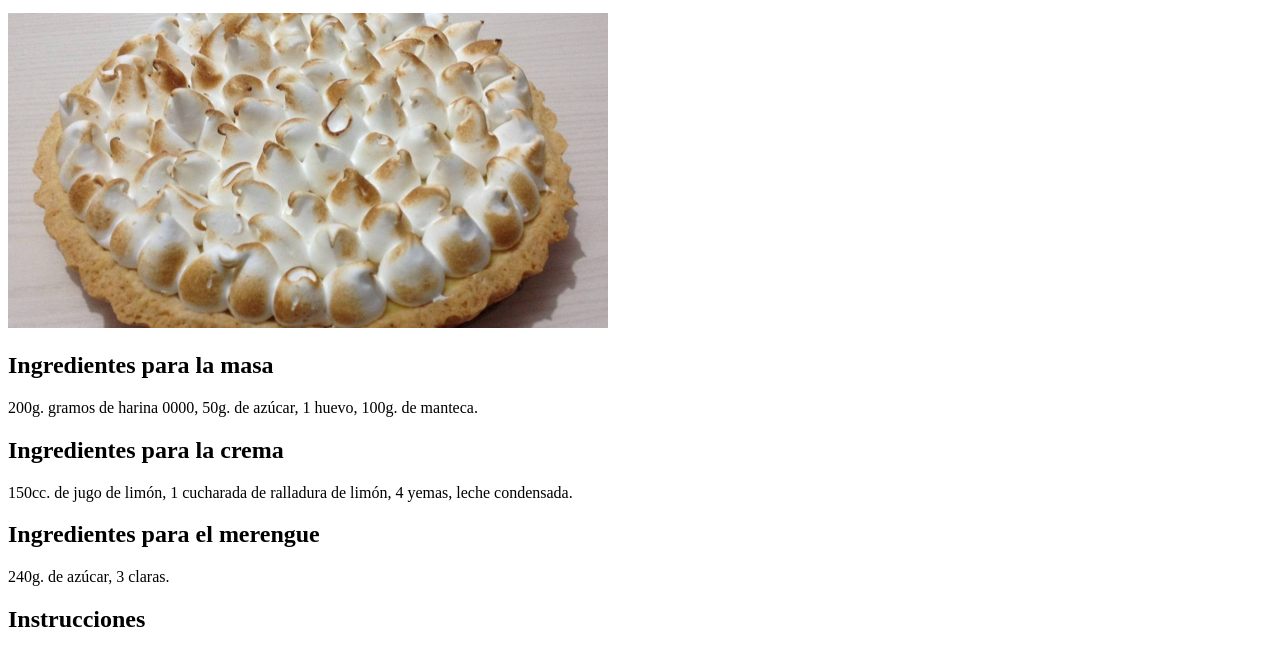
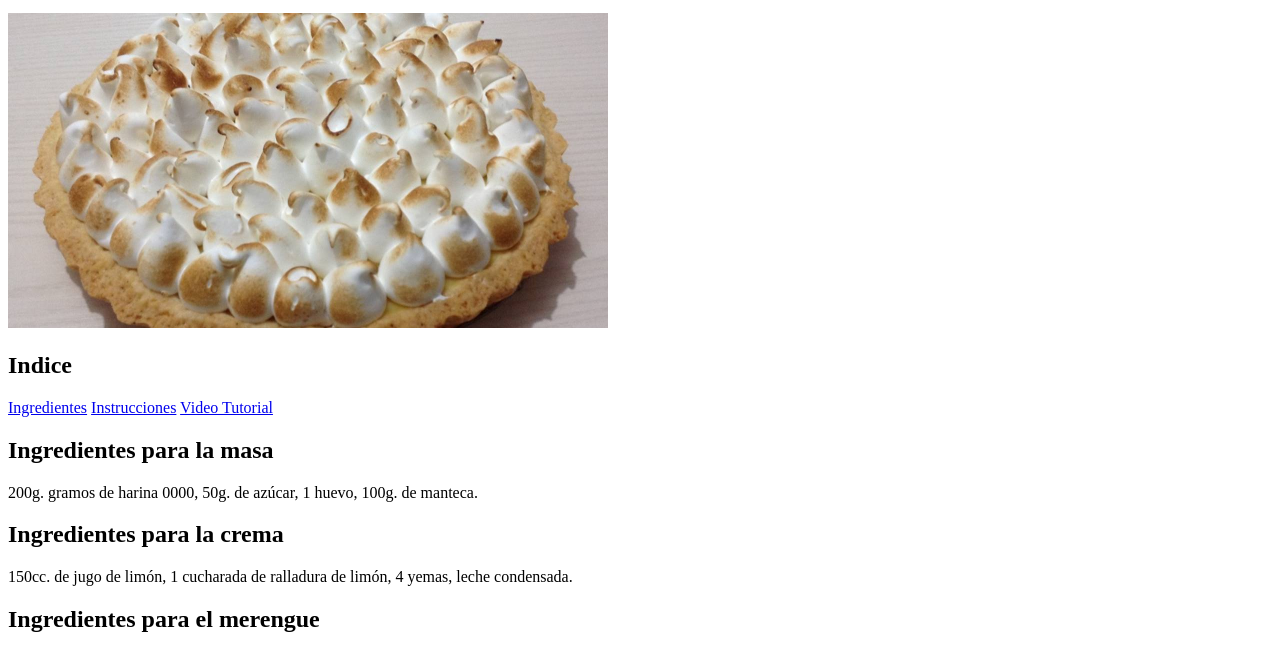
Before and after one commit to giulianogm/lemonpie, a plain HTML site: page index.html in a window 1280 px wide. Shown: the part 155-800 px from the top of the page. Drawn offline with Linux system fonts and the light colour scheme.

Commit message:
feat(html): agregar indice con enlaces internos
Closes #3

```diff
--- a/index.html
+++ b/index.html
@@ -24,6 +24,15 @@
         </p>
     </header>
     <img src="img/lemon-pie.jpg" alt="Lemon Pie - Tarta de limón con merengue" width="600">
+
+   <section>
+  <h2>Indice</h2>
+  <nav>
+    <a href="#ingredientes">Ingredientes</a>
+    <a href="#instrucciones">Instrucciones</a>
+    <a href="#video-tutorial">Video Tutorial</a>
+  </nav>
+    </section>
 
     <main>
 
```
